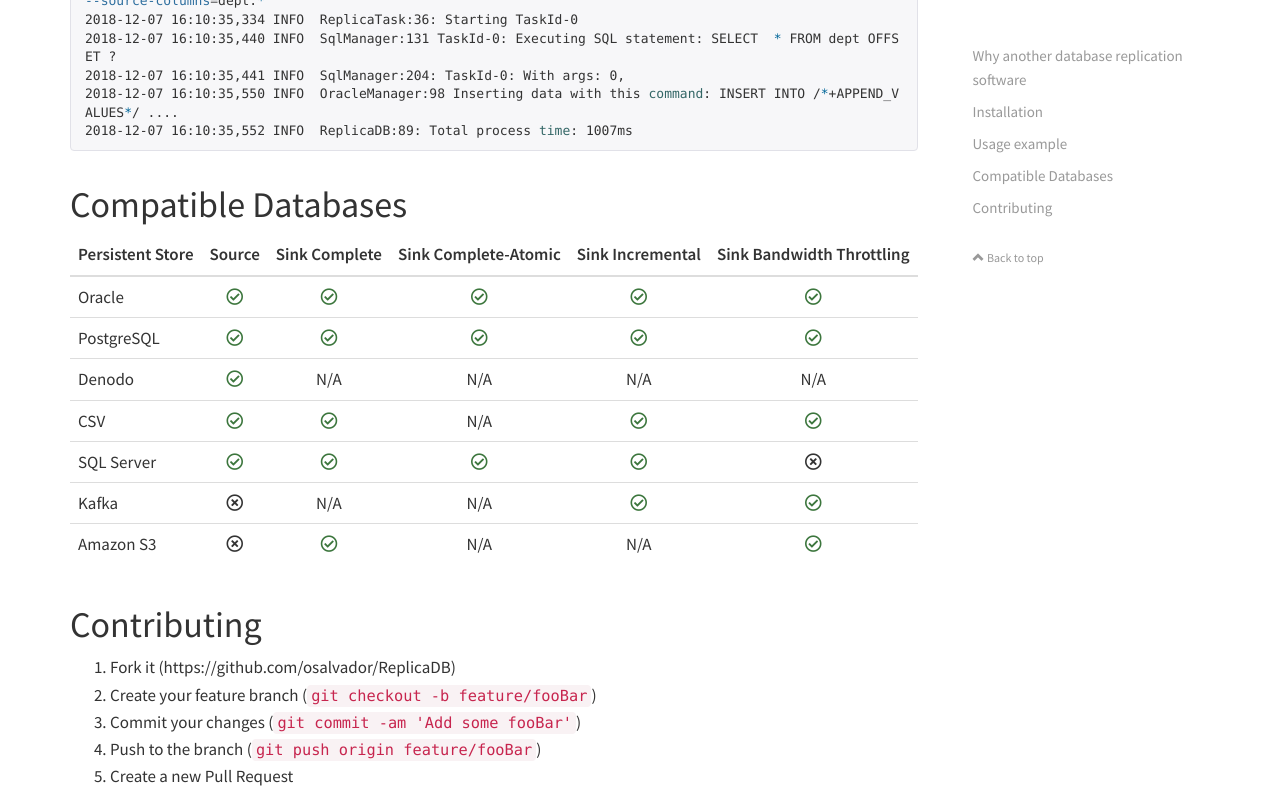
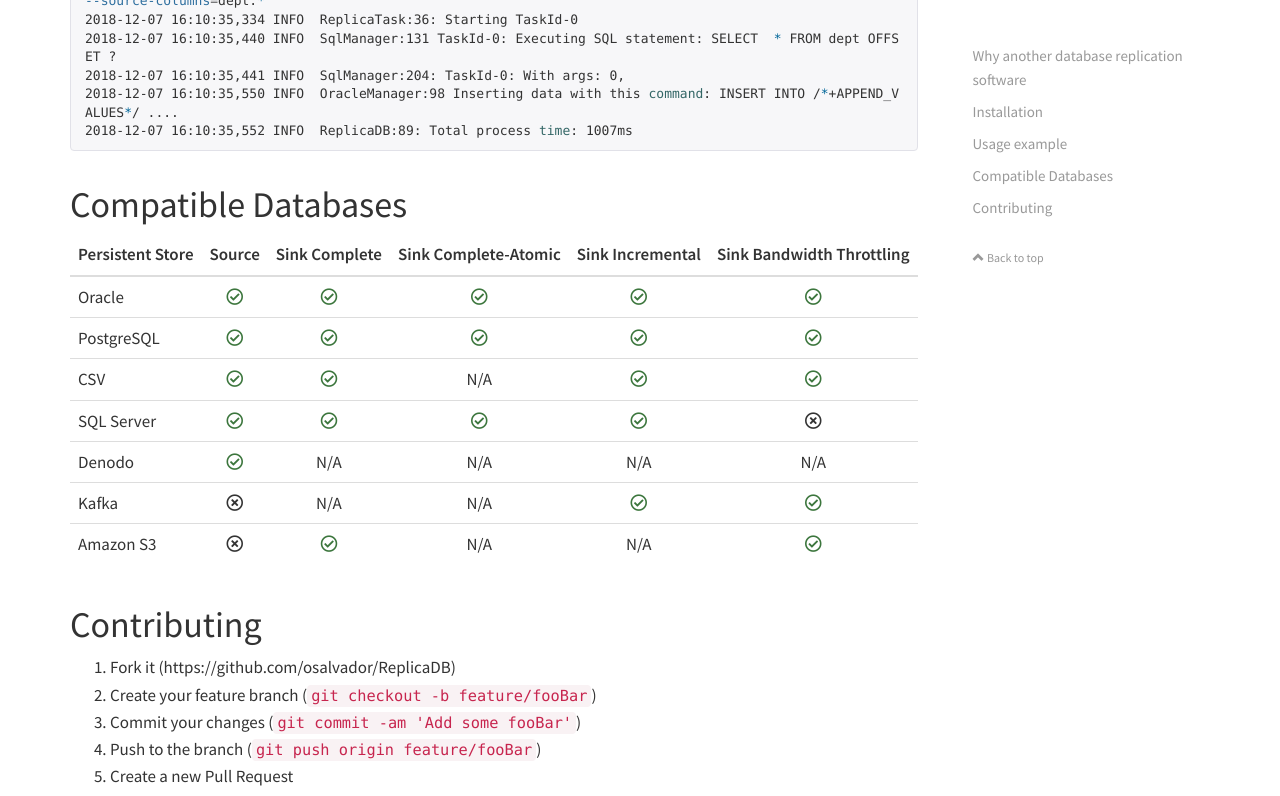
Before and after one commit to osalvador/ReplicaDB, a Jekyll site: the page built from index.md, in a window 1280 px wide and 900 px high, scrolled down 3706 px, cut to the strip 0-796 px from the top of the window. Built offline with Jekyll 4.4.1, drawn with Linux system fonts in a browser that asks for light colours; nearby versions of some CDN libraries; comment, search, counter and statistics services are not loaded.

Commit message:
Update index.md

```diff
--- a/index.md
+++ b/index.md
@@ -123,9 +123,9 @@
 |------------------|:------------------------:|:------------------:|:--------------------:|:------------------:|:-------------------------:|
 | Oracle           |    <i class="far fa-check-circle text-success"></i>    | <i class="far fa-check-circle text-success"></i> |  <i class="far fa-check-circle text-success"></i>  | <i class="far fa-check-circle text-success"></i> |     <i class="far fa-check-circle text-success"></i>    |
 | PostgreSQL       |    <i class="far fa-check-circle text-success"></i>    | <i class="far fa-check-circle text-success"></i> |  <i class="far fa-check-circle text-success"></i>  | <i class="far fa-check-circle text-success"></i> |     <i class="far fa-check-circle text-success"></i>    |
-| Denodo           |    <i class="far fa-check-circle text-success"></i>    |         N/A        |          N/A         |         N/A        |            N/A            |
 | CSV              |    <i class="far fa-check-circle text-success"></i>    | <i class="far fa-check-circle text-success"></i> |          N/A         | <i class="far fa-check-circle text-success"></i> |     <i class="far fa-check-circle text-success"></i>    |
 | SQL Server       |    <i class="far fa-check-circle text-success"></i>    | <i class="far fa-check-circle text-success"></i> |  <i class="far fa-check-circle text-success"></i>  | <i class="far fa-check-circle text-success"></i> |  <i class="far fa-times-circle"></i> |
+| Denodo           |    <i class="far fa-check-circle text-success"></i>    |         N/A        |          N/A         |         N/A        |            N/A            |
 | Kafka            | <i class="far fa-times-circle"></i> |         N/A        |          N/A         | <i class="far fa-check-circle text-success"></i> |     <i class="far fa-check-circle text-success"></i>    |
 | Amazon S3        | <i class="far fa-times-circle"></i> | <i class="far fa-check-circle text-success"></i> |          N/A         |         N/A        |     <i class="far fa-check-circle text-success"></i>    |
 
```
